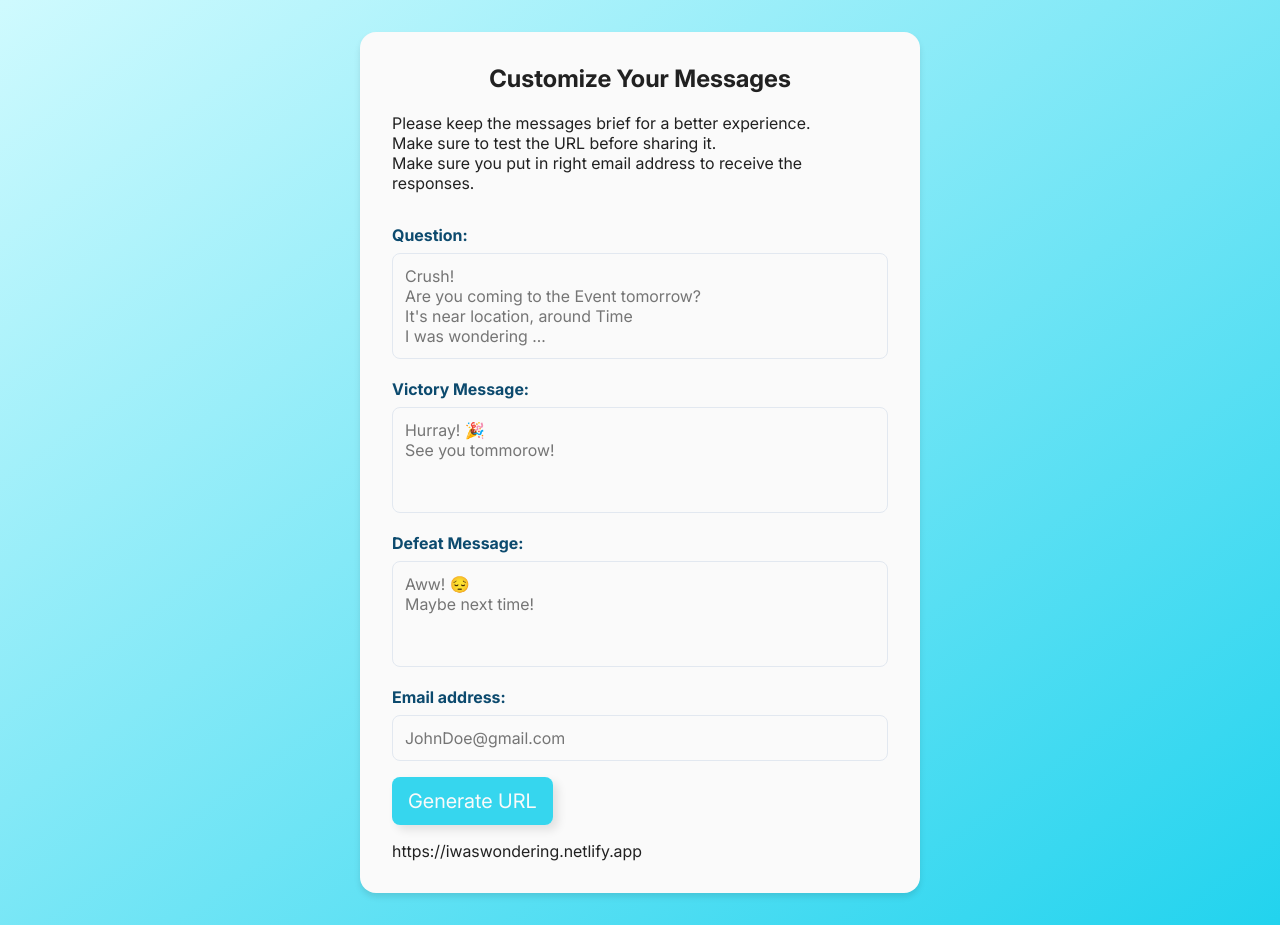
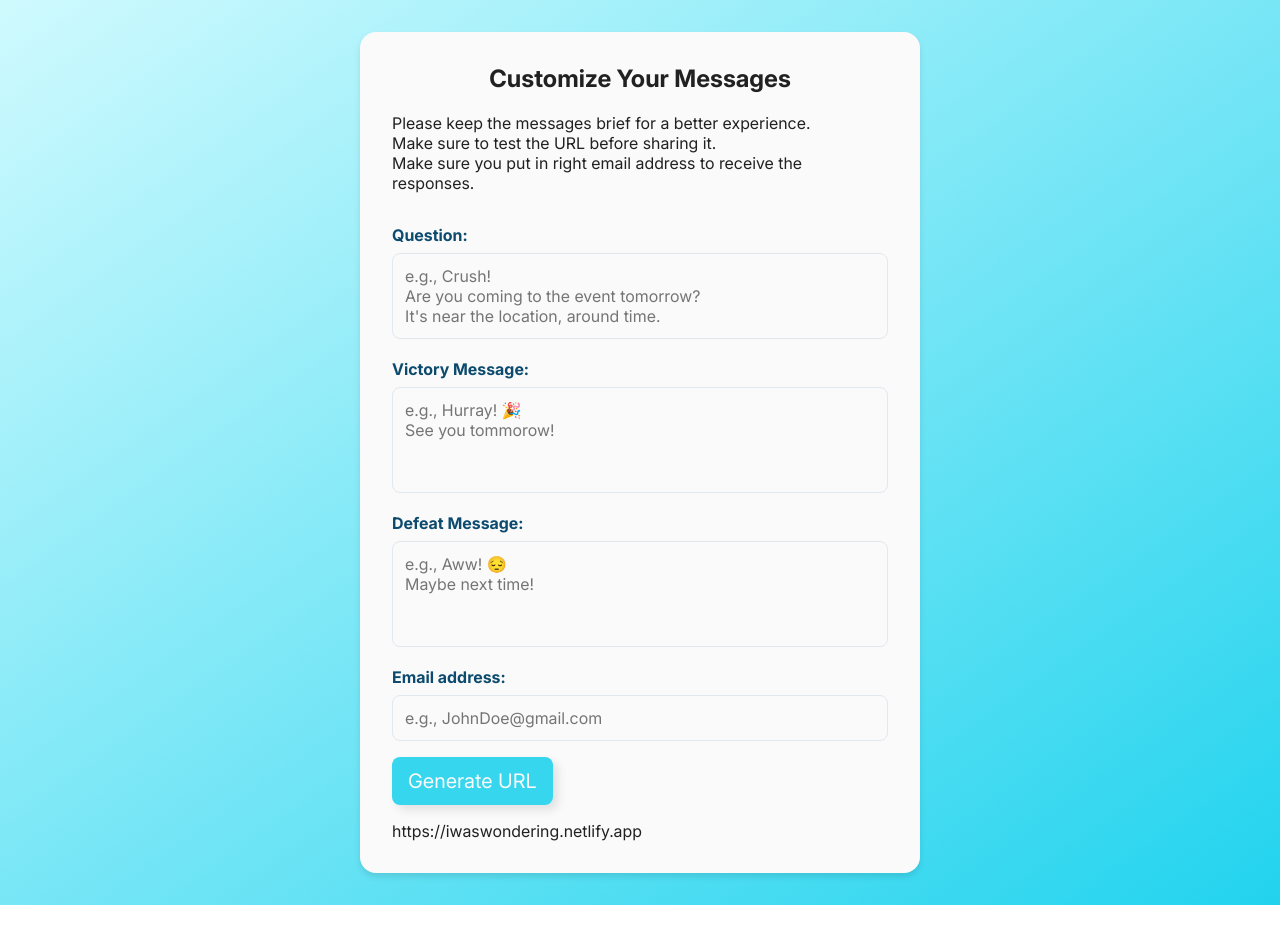
Before and after one commit to HrushikeshJoshi187/Ask_Your_Crush_Out_Online, a React (Vite) app in the folder client/: page /customize in a window 1280 px wide. Built offline with nearby package versions, Linux system fonts and the light colour scheme.

Commit message:
Changes 2025-01-27
trail

```diff
--- a/client/src/components/Buttons.tsx
+++ b/client/src/components/Buttons.tsx
@@ -3,8 +3,8 @@ import DOMPurify from "dompurify";
 
 import "./Buttons.css";
 
-// const serverURL = "https://ask-your-crush-out-online.onrender.com";
-const serverURL = "http://localhost:3000";
+const serverURL = "https://ask-your-crush-out-online.onrender.com";
+// const serverURL = "http://localhost:3000";
 
 interface ButtonsProps {
   state: "requirement" | "question" | "decision" | "victory" | "defeat";
--- a/client/src/components/Customize.tsx
+++ b/client/src/components/Customize.tsx
@@ -60,15 +60,14 @@ const Customize = (): JSX.Element => {
           <label className="customize_label">Question:</label>
           <textarea
             className="customize_textarea"
-            rows={4}
+            rows={3}
             value={question}
             onChange={(e) => setQuestion(e.target.value)}
             required
-            maxLength={200}
-            placeholder={`Crush!
-Are you coming to the Event tomorrow?
-It's near location, around Time
-I was wondering ...`}
+            maxLength={150}
+            placeholder={`e.g., Crush!
+Are you coming to the event tomorrow?
+It's near the location, around time.`}
           />
         </div>
         <div>
@@ -80,7 +79,7 @@ I was wondering ...`}
             onChange={(e) => setVictoryMessage(e.target.value)}
             required
             maxLength={200}
-            placeholder={`Hurray! 🎉
+            placeholder={`e.g., Hurray! 🎉
 See you tommorow!`}
           />
         </div>
@@ -93,7 +92,7 @@ See you tommorow!`}
             onChange={(e) => setDefeatMessage(e.target.value)}
             required
             maxLength={200}
-            placeholder={`Aww! 😔
+            placeholder={`e.g., Aww! 😔
 Maybe next time!`}
           />
         </div>
@@ -105,7 +104,7 @@ Maybe next time!`}
             value={email}
             onChange={(e) => setEmail(e.target.value)}
             required
-            placeholder={`JohnDoe@gmail.com`}
+            placeholder={`e.g., JohnDoe@gmail.com`}
           />
         </div>
         <button
--- a/client/src/components/Message.tsx
+++ b/client/src/components/Message.tsx
@@ -41,7 +41,9 @@ const Message = ({ state }: MessageProps): JSX.Element => {
   const questionFromURL = useMemo(() => {
     const queryParam = getQueryParam("q");
     return queryParam
-      ? safeAtobAndSanitize(queryParam)
+      ? safeAtobAndSanitize(queryParam) +
+          `
+      I was wondering ...`
       : `Crush!
     Are you coming to the Event tomorrow?
     It's near location, around Time
```
Also changed, not shown: 2 other files (tests, documents, lock files or other folders).
